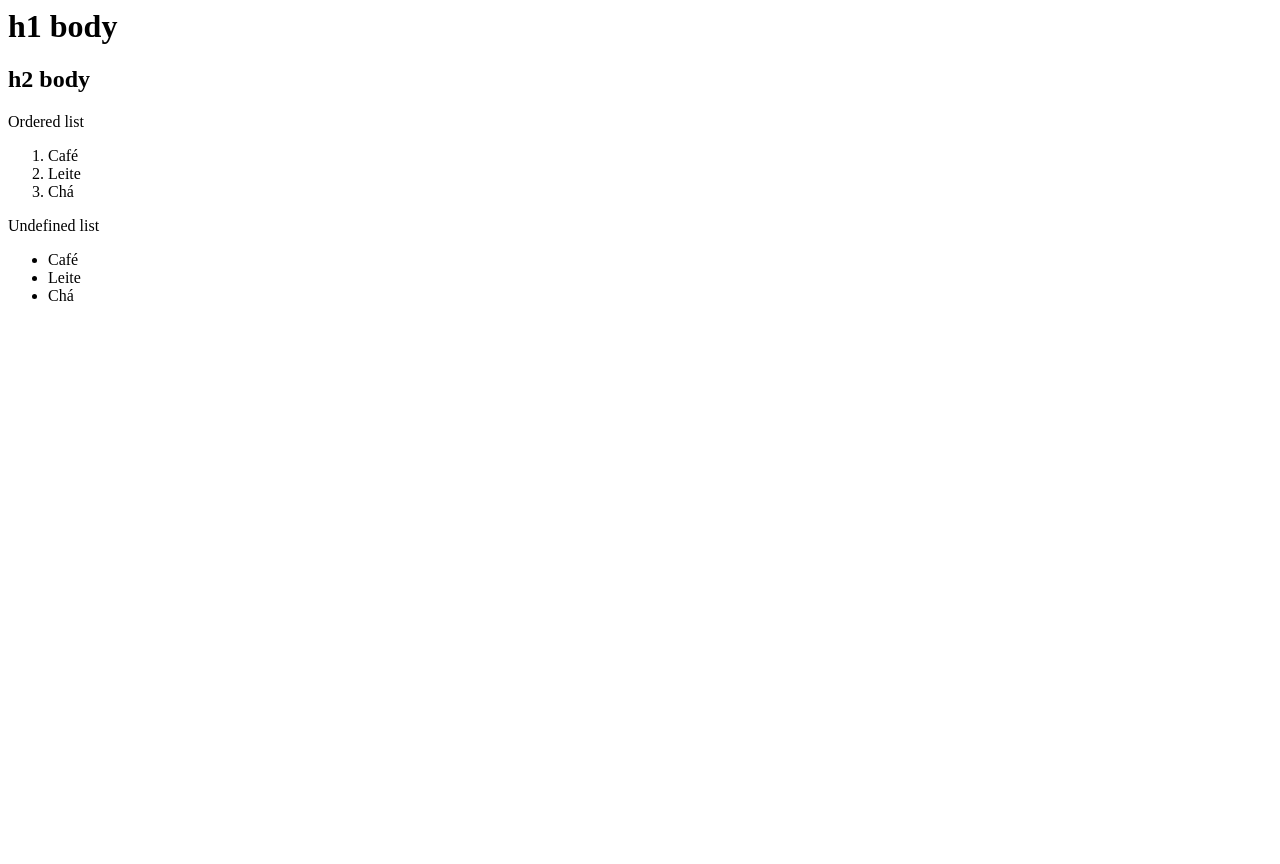
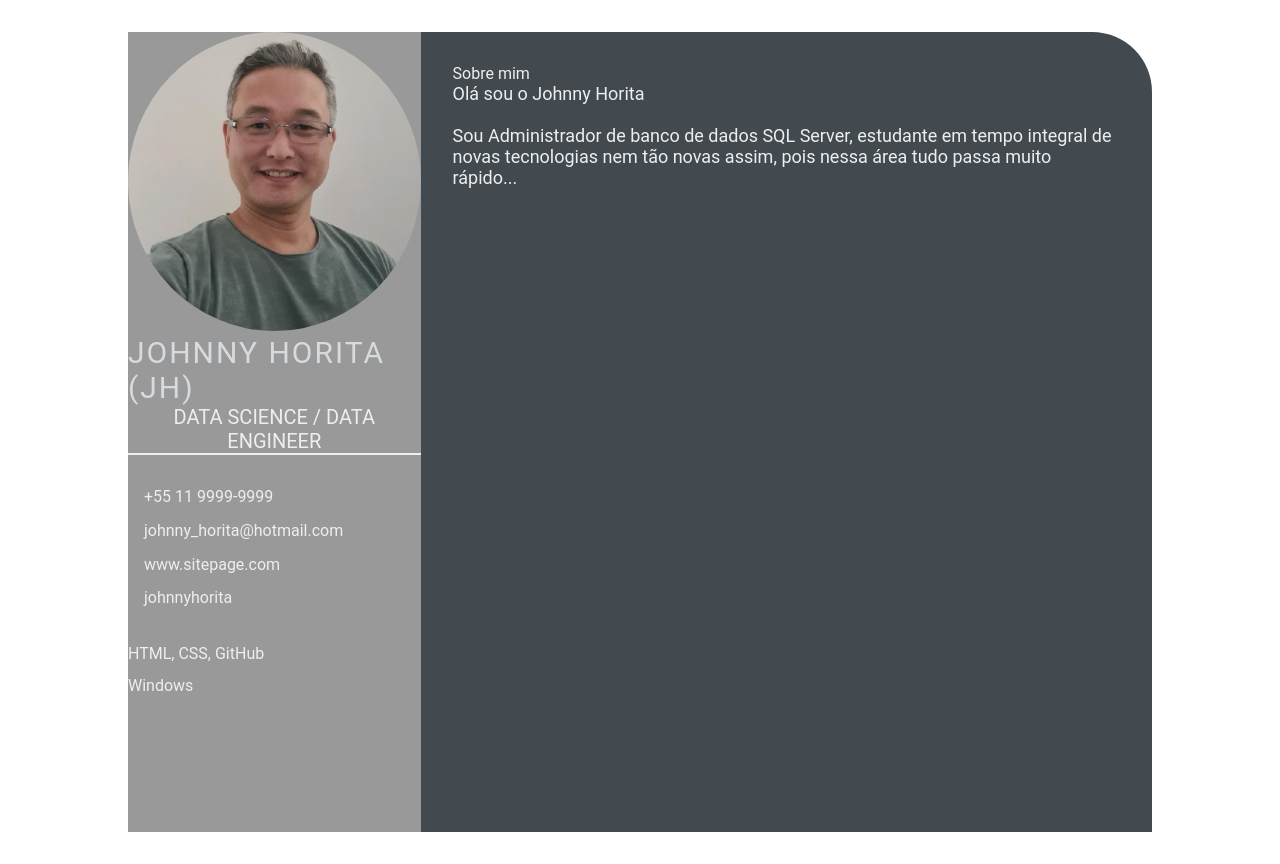
Before and after one commit to johnnyhorita/devweekgit.github.io, a plain HTML site: page index.html in a window 1280 px wide. Before the commit the page ends 800 px from the top, so only its background shows below. Drawn offline with Linux system fonts and the light colour scheme.

Commit message:
Feature: Aula-02 (#2)
Add CSS, img
Alter Index.html

Co-authored-by: johnny.horita <johnny.horita@crk.com.br>

```diff
--- /dev/null
+++ b/css/old_style.css
@@ -0,0 +1,293 @@
+* {
+    margin: 0;
+    padding: 0;
+    box-sizing: border-box;
+    list-style: none;
+    font-family: 'Roboto', sans-serif;
+}
+
+body {
+    background-color: #70c6c7;
+}
+
+.resume-contents {
+    min-height: 100vh;
+    width: 80%;
+    margin: 2rem auto;
+    display: grid;
+    grid-template-columns: repeat(7, 1fr);
+}
+
+.left-section {
+    grid-column: span 2;
+    height: 100%;
+    background-color: #00204A;
+}
+
+.right-section {
+    grid-column: span 5;
+    height: 100%;
+    background-color: #4B6982;
+    border-radius: 0px 60px 0px 0px;
+}
+
+.left-section-contents{
+    padding: 2rem 2rem;
+}
+
+.profile {
+    width: 100%;
+    border-bottom: 2px solid #1B2631;
+}
+
+.profile .profile-image {
+    width: 100%;
+   border-radius: 50%;
+   border: 8px solid #1B2631;
+}
+
+.name {
+    color: #D6DBDF;
+    font-size: 22px;
+    letter-spacing: 2px;
+    text-transform: uppercase;
+    text-align: center;
+    font-weight: bold;
+    padding: 1rem 0;
+}
+
+.profession {
+    color: #FDB44B;
+    font-size: 20px;
+    text-transform: uppercase;
+    text-align: center;
+    letter-spacing: 2px;
+    font-weight: bold;
+    padding-bottom: 1rem;
+}
+
+/* .contact-info { border-bottom: 2px solid #1B2631; } */
+.left-title {
+    color: #FDB44B;
+    font-size: 20px;
+    letter-spacing: 2px;
+    text-transform: uppercase;
+    font-weight: bold;
+    display: flex;
+    align-items: center;
+    padding-top: 3rem;
+}
+
+.contact-info ul {
+    padding-top: 1.5rem;
+}
+
+.contact-info ul li,
+.references ul li {
+    padding: .4rem 0;
+    display: flex;
+    align-items: center;
+    color: #d6dbdfaf;
+    letter-spacing: 1px;
+    font-size: 18px;
+}
+
+.contact-info ul li i,
+.references ul li i {
+    padding-right: 1rem;
+    font-size: 16px;
+    color: #2E86C1;
+}
+
+.skills ul {
+    padding-top: 1.5rem;
+}
+.skills ul li p {
+    padding: .4rem 0;
+    color: #d6dbdfaf;
+    font-size: 16px;
+    letter-spacing: 1px;
+    display: flex;
+    align-items: center;
+    text-transform: uppercase;
+}
+
+.referance-name {
+    padding-top: 1.5rem;
+    padding-bottom: .4rem;
+    font-size: 18px;
+    color: #F9E79F;
+    letter-spacing: 1px;
+    text-transform: uppercase;
+}
+
+.referance-profession {
+    font-size: 16px;
+    color: #d6dbdfaf;
+    letter-spacing: 1px;
+    /* text-transform: uppercase; */
+    padding-bottom: .4rem;
+}
+
+
+.right-section-contents {
+    padding: 2rem 2rem;
+}
+
+.right-title {
+    color: #70C6C7;
+    font-size: 40px;
+    letter-spacing: 2px;
+    text-transform: uppercase;
+    font-weight: bold;
+    display: flex;
+    align-items: center;
+    padding: 2rem 0;
+    position: relative;
+}
+
+.gap {
+    padding-bottom: 2rem;
+}
+.about-me-contents {
+    font-size: 18px;
+    letter-spacing: 1px;
+    line-height: 2rem;
+    color: #F1F8FD;
+}
+
+.experience-contents,
+.education-contents,
+.awards-contents {
+    display: grid;
+    grid-template-columns: repeat(2, 1fr);
+    padding-bottom: 2rem;
+    color: #F1F8FD;
+}
+
+.exp-company-name,
+.education-school-name,
+.awards-company-name {
+    font-size: 25px;
+    font-weight: bold;
+    text-transform: uppercase;
+    letter-spacing: 1px;
+    color: #FDB44B;
+    padding-bottom: .4rem;
+}
+
+.exp-time-period,
+.educationp-time-period,
+.awards-time-period {
+    font-size: 18px;
+    letter-spacing: 1px;
+    line-height: 2rem;
+}
+
+.exp-position,
+.education-subject,
+.awards-name {
+    font-size: 25px;
+    font-weight: bold;
+    text-transform: uppercase;
+    letter-spacing: 1px;
+    color: #FDB44B;
+    padding-bottom: .4rem;
+}
+
+.exp-desc,
+.education-desc,
+.awards-desc {
+    font-size: 16px;
+    letter-spacing: 1px;
+    line-height: 1.5rem;
+    border-left: 3px solid #a5a3a3;
+    padding-left: 5px;
+}
+
+/* Media queries */
+@media screen and (max-width:780px) {
+    .experience-contents,
+    .education-contents,
+    .awards-contents {
+        grid-template-columns: repeat(1, 1fr);
+    }
+}
+
+@media screen and (max-width:780px) {
+    .left-section {
+        grid-column: span 3;
+    }
+
+    .right-section {
+        grid-column: span 4;
+    }
+
+}
+
+@media screen and (max-width:1200px) {
+    .resume-contents {
+        grid-template-columns: repeat(1, 1fr);
+    }
+}
+
+@media screen and (max-width:390px) {
+    .resume-contents {
+        width: 100%;
+        margin: 0 auto;
+    }
+
+    .name {
+        font-size: 20px;
+    }
+
+    .profession {
+        font-size: 18px;
+    }
+
+    .left-title {
+        font-size: 18px;
+    }
+
+    .right-title {
+        font-size: 18px;
+    }
+
+    .contact-info ul li,
+    .references ul li {
+        font-size: 12px;
+    }
+
+    .contact-info ul li i,
+    .references ul li i {
+        /* padding-right: 1rem; */
+        font-size: 12px;
+    }
+
+    .skills ul li p {
+        font-size: 12px;
+    }
+
+    .about-me-contents {
+        font-size: 16px;
+        line-height: 1.5rem;
+    }
+
+    .exp-company-name,
+    .education-school-name,
+    .awards-company-name {
+        font-size: 18px;
+    }
+
+    .exp-time-period,
+    .educationp-time-period,
+    .awards-time-period {
+        font-size: 16px;
+    }
+
+    .exp-position,
+    .education-subject,
+    .awards-name {
+        font-size: 18px;
+    }
+}
--- /dev/null
+++ b/css/style.css
@@ -0,0 +1,103 @@
+* {
+    margin: 0;
+    padding: 0;
+    box-sizing: border-box;
+    list-style: none;
+    font-family: 'Roboto', sans-serif;
+}
+
+.resume-contents {
+    min-height: 100vh;
+    width: 80%;
+    margin: 2rem auto;
+    display: grid;
+    grid-template-columns: repeat(7, 1fr);
+}
+
+.left-section {
+    grid-column: span 2;
+    height: 100%;
+    background-color: #999999;
+}
+
+.right-section {
+    grid-column: span 5;
+    height: 100%;
+    background-color: #424a50;
+    border-radius: 0px 60px 0px 0px;
+}
+
+.left-section-contents{
+    padding: 2rem 2rem;
+}
+
+.profile {
+    width: 100%;
+    border-bottom: 2px solid #eeeeee;
+}
+
+.profile .profile-image {
+    width: 100%;
+    border-radius: 100%;
+}
+
+.name {
+    color: #D6DBDF;
+    font-size: 30px;
+    letter-spacing: 2px;
+    text-transform: uppercase;
+}
+
+.profession {
+    color: #eeeeee;
+    font-size: 20px;
+    text-transform: uppercase;
+    text-align: center;
+}
+
+/* .contact-info { border-bottom: 2px solid #1B2631; } */
+.left-title {
+    color: #eeeeee;
+    font-size: 20px;
+}
+
+.contact-info ul {
+    padding-top: 1.5rem;
+}
+
+.contact-info ul li,
+.references ul li {
+    padding: .4rem 0;
+    color: #eeeeee;
+}
+
+.contact-info ul li i,
+.references ul li i {
+    padding-right: 1rem;
+    font-size: 18px;
+    color: #eeeeee;
+}
+
+.skills ul {
+    padding-top: 1.5rem;
+}
+.skills ul li p {
+    padding: .4rem 0;
+    color: #eeeeee;
+}
+
+.right-section-contents {
+    padding: 2rem 2rem;
+}
+
+.right-title {
+    color: #eeeeee;
+}
+
+.gap {
+    padding-bottom: 2rem;
+}
+.about-me-contents {
+    font-size: 18px;
+    color: #eeeeee;
+}
--- a/index.html
+++ b/index.html
@@ -1,25 +1,58 @@
-<html>
-    <head>
-        <title>
-            Jornada Dev - Aula 1
-        </title>
-    </head>
-    <body>
-        <h1>h1 body</h1>
-        <h2>h2 body</h2>
-    </body>
+<!DOCTYPE html>
+<html lang="en">
+<head>
+    <meta charset="UTF-8">
+    <meta http-equiv="X-UA-Compatible" content="IE=edge">
+    <meta name="viewport" content="width=device-width, initial-scale=1.0">
+    <title>Johnny Horita - Curriculum Vitae</title>
 
-    Ordered list
-    <ol>
-        <li>Café</li>
-        <li>Leite</li>
-        <li>Chá</li>
-    </ol>
+    <link rel="stylesheet" href="css/style.css">
 
-    Undefined list
-    <ul>
-        <li>Café</li>
-        <li>Leite</li>
-        <li>Chá</li>
-    </ul>
+</head>
+<body>
+    <main class="resume-contents">
+        <section class="left-section">
+            <section class="left-section-content">
+                <div class="profile">
+                    <img class="profile-image" src="img/profile-image.png" alt="Profile image">
+                        <p class="name">Johnny Horita (JH)</p>
+                        <p class="profession">Data Science / Data Engineer</p>
+                </div>
+                <div class="contact-info">
+                    <p class="left-title">
+                        <ul>
+                            <li><i class="fa fa-phone"></i>+55 11 9999-9999</li>
+                            <li><i class="fa fa-envelope"></i>johnny_horita@hotmail.com</li>
+                            <li><i class="fa fa-globe"></i>www.sitepage.com</li>
+                            <li><i class="fa fa-github"></i>johnnyhorita</li>
+                        </ul>
+                    </p>
+                </div>
+                <div class="skills">
+                    <p class="left-title">
+                        <ul>
+                            <li><p>HTML, CSS, GitHub</p></li>
+                            <li><p>Windows</p></li>
+                        </ul>
+                    </p>
+                </div>
+            </section>
+        </section>
+        <section class="right-section">
+            <div class="right-section-contents">
+                <section class="about gap">
+                    <div class="right-title">Sobre mim</div>
+                    <p class="about-me-contents">
+                        Olá sou o Johnny Horita<br>
+                        <br>Sou Administrador de banco de dados SQL Server, estudante em tempo integral de novas tecnologias nem tão novas assim, pois nessa área tudo passa muito rápido...
+                    </p>
+                </section>
+            </div>
+        </section>
+
+
+
+    </main>
+
+</body>
 </html>
```
Also changed, not shown: img/profile-image.png (added).
